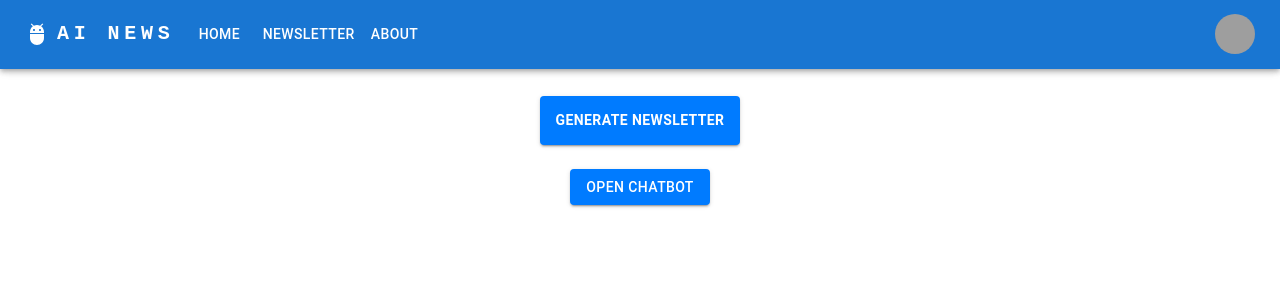
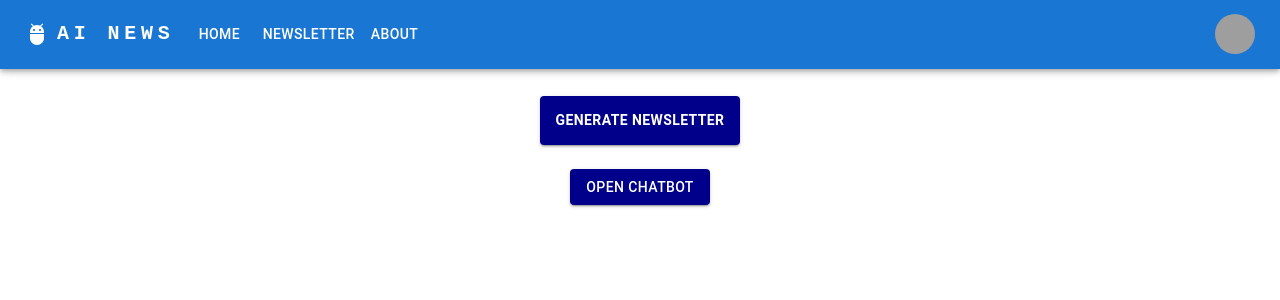
Before and after one commit to quanglam5102/NewsletterAI-FrontEnd, a React (Create React App) app: page /newsletter in a window 1280 px wide. Shown: the top 300 px of the page. Built offline with nearby package versions, Linux system fonts and the light colour scheme; grey boxes are pictures that could not be loaded.

Commit message:
Update Newsletter.js
Blue darker

```diff
--- a/src/Newsletter.js
+++ b/src/Newsletter.js
@@ -108,9 +108,9 @@ const Newsletter = () => {
           onClick={fetchResponse}
           variant="contained"
           sx={{
-            backgroundColor: "#007BFF",
+            backgroundColor: "#00008b",
             "&:hover": {
-              backgroundColor: "#0056b3",
+              backgroundColor: "#00008b",
             },
             paddingY: 1.5,
             fontWeight: "bold",
@@ -172,9 +172,9 @@ const Newsletter = () => {
         <Button
           variant="contained"
           sx={{
-            backgroundColor: "#007BFF",
+            backgroundColor: "#00008b",
             "&:hover": {
-              backgroundColor: "#0056b3",
+              backgroundColor: "#00008b",
             },
           }}
           color="primary"
```
